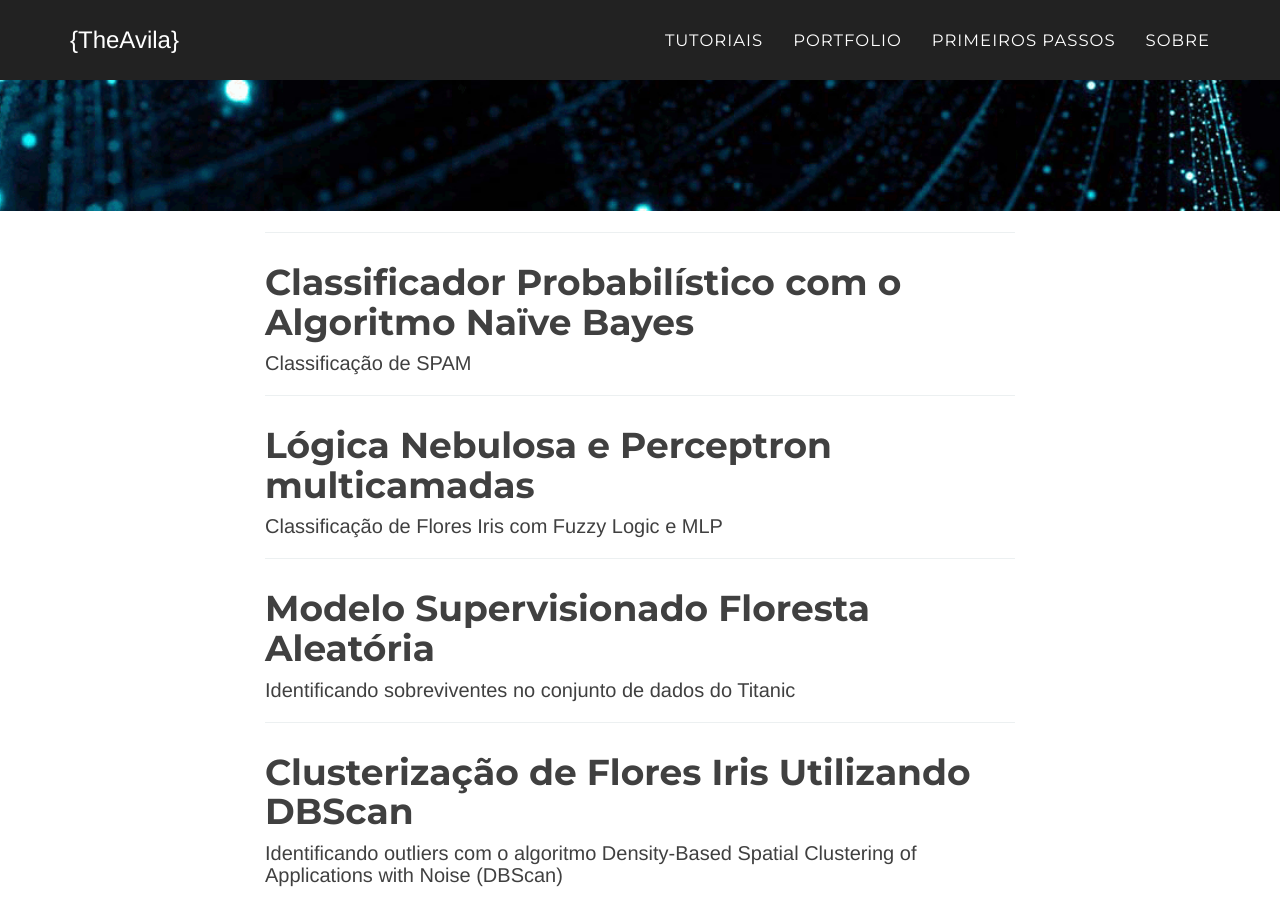
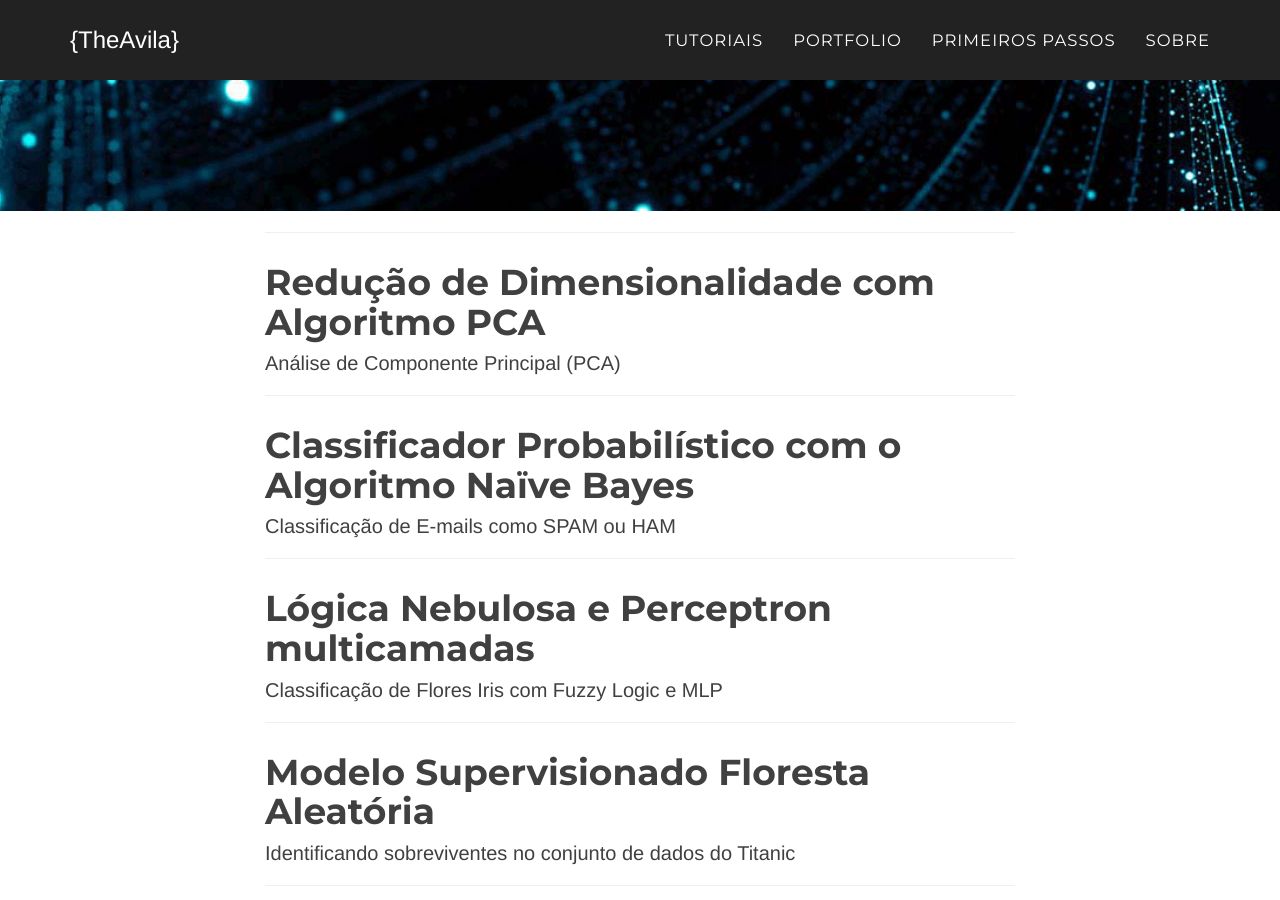
Before and after one commit to theavila/theavila.github.io, a Jekyll site: the page built from tutoriais.html, in a window 1280 px wide and 900 px high, scrolled down 414 px. Built offline with Jekyll 4.4.1, drawn with Linux system fonts in a browser that asks for light colours; some web fonts are replaced; some of the changed lines change nothing that is shown.

Commit message:
New post PCA

```diff
--- a/_posts/2020-07-15-NaivesBayes-SPAM.md
+++ b/_posts/2020-07-15-NaivesBayes-SPAM.md
@@ -2,7 +2,7 @@
 layout: tutorial
 comments: true
 title: Classificador Probabilístico com o Algoritmo Naïve Bayes
-subtitle: "Classificação de SPAM"
+subtitle: "Classificação de E-mails como SPAM ou HAM"
 lang: pt
 date: 2020-07-15
 true-dt: 2020-07-15
@@ -20,7 +20,7 @@ header-img: "img/spam.png"
 
 ## Características do Algoritmo Naïve Bayes <a name="modelo"></a>
 
-O modelo probabilístico conhecido como Teorema de Bayes ou simplesmente chamado de Algoritmo de Naïves Bayes na área de Ciência de Dados. O Teorema de Bayes foi desenvolvido por Thomas Bayes, um pastor presbiteriano e matemático inglês que foi membro da Royal Society. O Pastor Bayes desenvolveu o algoritmo com o objetivo de tentar provar a existência de Deus. Embora não tenha provado a existência de Deus, o teorema de Bayes se mostrou útil de outras maneiras. (Obs.: A minha fé crê na existência de Deus muito mais que no acaso evolutivo uma sopa primordial. Cientistas de plantão que me perdoem, mas a criação não anula a evolução e vice-versa.)
+O modelo probabilístico conhecido como Teorema de Bayes ou simplesmente chamado de Algoritmo de Naïves Bayes e um dos mais utilizados na área de Ciência de Dados. O Teorema de Bayes foi desenvolvido por Thomas Bayes, um pastor presbiteriano e matemático inglês que foi membro da Royal Society. O Pastor Bayes desenvolveu o algoritmo com o objetivo de tentar provar a existência de Deus. Embora não tenha provado a existência de Deus, o Teorema de Bayes se mostrou útil de outras maneiras. (Obs.: A minha fé crê na existência de Deus muito mais que no acaso evolutivo de uma sopa primordial. Cientistas de plantão que me perdoem, mas a criação não anula a evolução e vice-versa.)
 
 O Teorema de Bayes auxilia os cientistas e pesquisadores a avaliar a probabilidade de que algo seja verdade com base em novos dados. Por exemplo, os médicos podem usar o resultado de um exame de mamografia, que às vezes está errado, para avaliar se devem revisar a avaliação de que uma paciente tem câncer de mama ou não. A fórmula mostra que o grau de alteração depende da precisão do teste.
 
--- /dev/null
+++ b/_posts/2020-07-16-PCA-Iris.md
@@ -0,0 +1,126 @@
+---
+layout: tutorial
+comments: true
+title: Redução de Dimensionalidade com Algoritmo PCA
+subtitle: "Análise de Componente Principal (PCA)"
+lang: pt
+date: 2020-07-16
+true-dt: 2020-07-16
+tags: [Tutorial,python,Jupyter]
+author: "Ricardo Avila"
+comments: true
+header-img: "img/pca.png"
+---
+## Conteúdo
+
+0. [Características do Algoritmo PCA](#modelo)
+1. [Conjunto de Dados](#dados)
+2. [Criando o Modelo de Treinamento](#treino)
+3. [Considerações Finais](#fim)
+
+## Características do Algoritmo Naïve Bayes <a name="modelo"></a>
+
+O algoritmo de Análise de Componentes Principais (Principal Component Analysis, ou somente PCA) é uma modelo de aprendizagem de máquina não supervisionado utilizado para tentar reduzir a dimensionalidade (número de recursos) de um conjunto de dados, tentando, ainda, manter o maior número possível de informações. É um dos métodos multivariado mais utilizados e conhecido para a redução de dados.
+
+O algoritmo usa um conjunto de recursos representado por uma matriz de <strong>N</strong> registros por <strong>P</strong> atributos, que podem estar correlacionados entre si, e sumariza esse conjunto por eixos não correlacionados (componentes principais) que são uma combinação linear das <strong>P</strong> variáveis originais. O primeiro componente represente a maior variabilidade possível nos dados, o segundo componente, a segunda maior variabilidade, e assim por diante.
+
+O algoritmo PCA usa a distância euclidiana calculada a partir dos <strong>P</strong> atributos como uma medida de dissimilaridade entre os <strong>N</strong> objetos. Para isso, o algoritmo PCA calcula as <strong>K</strong> melhores possíveis dimensões (<strong>K</strong> < <strong>P</strong>) representandos a distância euclidiana entre os objetos.
+
+Para esse exemplo, primeiramente iremos importar as bibliotecas básicas que serão utilizadas nesse exemplo.
+
+{% highlight python %}
+from numpy import *
+from pylab import *
+{% endhighlight %}
+
+Além da biblioteca NumPy, também iremos utilizar a biblioteca PyLab que permite gerar gráficos de duas dimensões de excelente qualidade, permitindo edição interativa, animações, inúmeros tipos de gráficos diferentes e o salvamento das imagens geradas em diversos formatos diferentes.
+
+## Conjunto de Dados <a name="dados"></a>
+
+Para esse exemplo, mais uma vez foi utilizado o conjunto de dados Iris. Esse conjunto possui 150 registros de 3 espécies diferentes de flor Iris: Versicolor, Setosa e Virginica. Cada registro do conjunto possui cinco características: SepalLength (Comprimento da Sépala), SepalWidth (Largura da Sépala), PetalLength (Comprimento da Pétala), PetalWidth (Largura da Pétala) e class (Classe).
+
+Dataset disponível em: <a href="https://archive.ics.uci.edu/ml/datasets/Iris" target="_blank">https://archive.ics.uci.edu/ml/datasets/Iris</a>
+
+{% highlight python %}
+f = open("iris.csv","r")
+setosa = []
+versicolor = []
+virginicia = []
+{% endhighlight %}
+
+Já aproveitamos para criar os dataframes com as classes de flores iris presentes no conjunto de dados. Desse modo, já deixamos tudo preparado para os próximos passos.
+
+{% highlight python %}
+for data in f.readlines():
+    val = data.split(",")
+    iris_type = val[-1].rsplit()[0]
+    values = [double(i) for i in val[:-1]]
+    if(iris_type == "Iris-setosa"):
+        setosa.append(values)
+    if(iris_type == "Iris-versicolor"):
+        versicolor.append(values)
+    if(iris_type == "Iris-virginicia"):
+        virginicia.append(values)
+{% endhighlight %}
+
+## Criando o Modelo de Treinamento <a name="treino"></a>
+
+Dessa vez optamos por criar o códido do algoritmo PCA do zero, sem utilizar nenhuma biblioteca. Para isso, definimos a função a seguir:
+
+{% highlight python %}
+def pca(X,reduced_dimension=None):
+
+    samples,dim = X.shape
+
+    X = (X-X.mean(axis = 0))/(X.var(axis=0))**(1/2.0)
+
+    U,S,V = linalg.svd(X)
+
+    if reduced_dimension:
+        V = V[:reduced_dimension]
+    return V.T
+{% endhighlight %}
+
+No algoritmo PCA, os objetos são representados por uma nuvem de <strong>N</strong> pontos em um espaço multidimensional, com um eixo para cada uma dos <strong>P</strong> atributos, de modo que:
+* o centroide dos pontos é definido pela média de cada atributo; e
+* a variância de cada atributo é média dos quadrados da diferença dos <strong>N</strong> pontos com relação a média de cada atributo.
+
+Desse modo, a fórmula geométrica do PCA é:
+
+<img class="img-responsive center-block thumbnail" src="/img/pcaFormula.png" alt="pca-Formula" style="width:75%"/>
+
+O passo seguinte é computar a matriz de projeção dos componentes principais utilizando a função PCA para cada uma das classe. O número 2 que foi atribuído significa que queremos que nossa matriz de projeção seja projetada em duas dimensões.
+
+{% highlight python %}
+setosa_pc_projection_matrix = pca(array(setosa),2)
+versicolor_pc_projection_matrix =  pca(array(versicolor),2)
+virginicia_pc_projection_matrix =  pca(array(virginicia),2)
+
+low_dim_setosa_points = dot(array(setosa),setosa_pc_projection_matrix)
+low_dim_versicolor_points = dot(array(versicolor),versicolor_pc_projection_matrix)
+low_dim_virginicia_points = dot(array(virginicia),virginicia_pc_projection_matrix)
+{% endhighlight %}
+
+Pronto! Os componentes principais foram projetados. Agora vamos plotar os dados para verificar o resultado.
+
+{% highlight python %}
+p1 = plot(low_dim_setosa_points[:,0].tolist(),low_dim_setosa_points[:,1].tolist(),"ro", label="Iris Setosa", color='green')
+p2 = plot(low_dim_versicolor_points[:,0].tolist(),low_dim_versicolor_points[:,1].tolist(),"r*",label="Iris versicolor", color='red')
+p3 = plot(virginicia_pc_projection_matrix[:,0].tolist(),virginicia_pc_projection_matrix[:,1].tolist(),"r^",label="Iris virginicia", color='blue')
+
+title("Redução de Dimensionalidade com PCA")
+xlabel("X1")
+ylabel("X2")
+legend(loc = "lower right")
+show()
+{% endhighlight %}
+
+<img class="img-responsive center-block thumbnail" src="/img/pcaPlot.png" alt="pca-Plot" style="width:75%"/>
+
+## Considerações Finais <a name="fim"></a>
+
+Na prática, os algoritmo PCA não é utilizado em conjunto de dados com pouicas variáveis. Precisa ter, pelo menos 3 ou mais dimensões para que ele possa ser aplicado. Outro ponto importante sobre o algoritmo PCA é que ele funciona melhor quando as variáveis estão representadas na mesma unidade. Caso contrário, as variáveis com alta variância irão dominar os componentes principais. Para evitar esse problema, recomenda-se normalizar os atributos.
+
+Fica mais uma vez a dica de aplicar esse modelo em outras bases disponibilizadas na Internet, bastando fazer alguns ajustes caso seja necessário. Todo o código e mais um pouco está disponível no meu <a href="https://github.com/theavila/tutoriaisML">GitHub</a>.
+
+Os passos de execução deste tutorial foram testados com `Python 3.6` e tudo ocorreu sem problemas. No entanto, é possível que alguém encontre alguma dificuldade ou erro no meio do caminho. Se for o caso, por favor comente a sua dificuldade ou erro neste post.
```
Also changed, not shown: img/pca.png (added), img/pcaFormula.png (added), img/pcaPlot.png (added).
